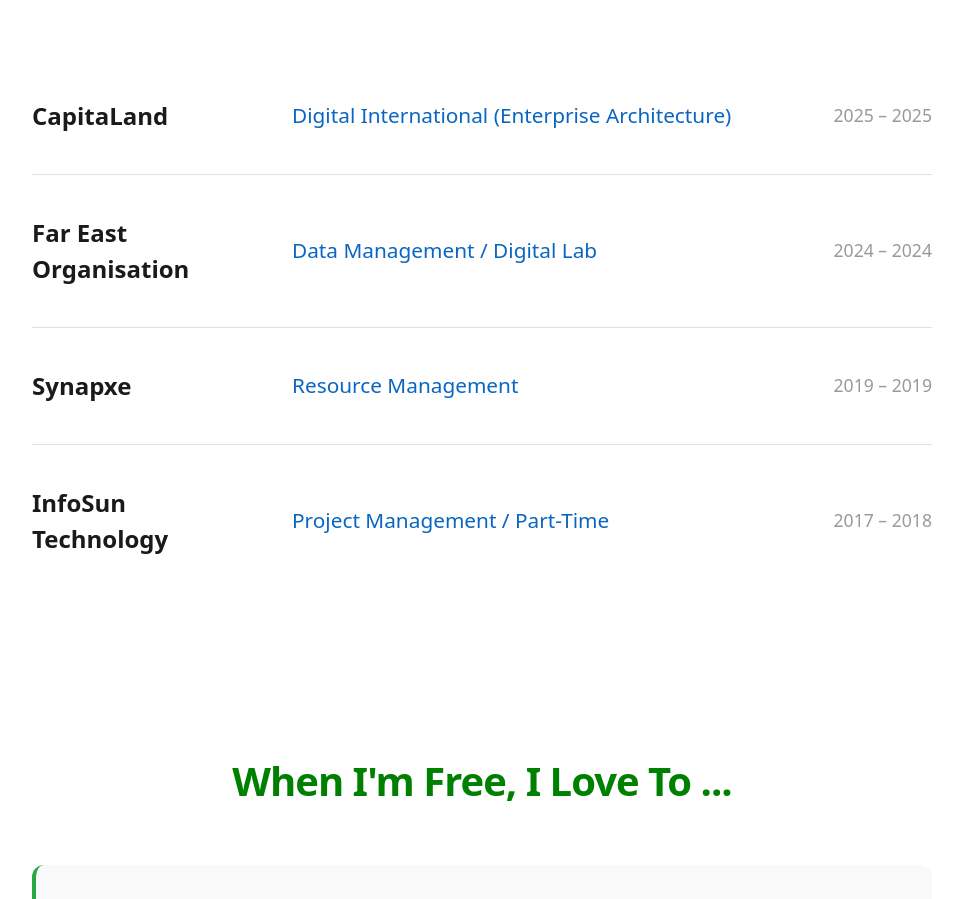
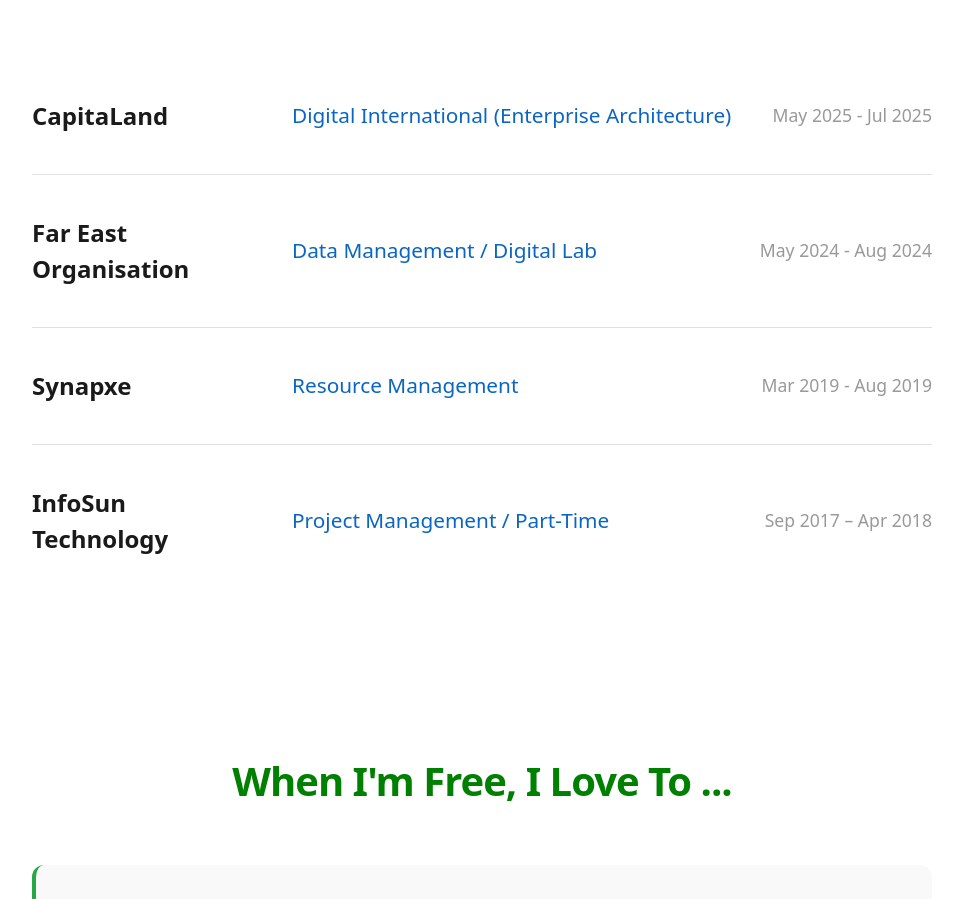
Before and after one commit to TeckYew/TeckYew.github.io, a Vue app: page /about in a window 1280 px wide. Shown: the part 1320-2219 px from the top of the page, without its empty margins (158-1121 px from the left). Built offline with nearby package versions, Linux system fonts and the light colour scheme; no server answers; the database is empty; what vue-sweetalert2 would draw is missing.

Commit message:
Update internship experience dates

```diff
--- a/src/views/AboutMeView.vue
+++ b/src/views/AboutMeView.vue
@@ -31,7 +31,7 @@
             <div class="company-name">CapitaLand</div>
             <div class="work-experience-details">
               <a href="https://www.linkedin.com/in/teck-yew/overlay/Position/2648294905/treasury/?profileId=ACoAABPCGQ8BLzk9s9gW5mp8UMP3vihOYV2qCt4" target="_blank" rel="noopener noreferrer" class="job-title">Digital International (Enterprise Architecture)</a>
-              <span class="job-duration">2025 – 2025</span>
+              <span class="job-duration">May 2025 - Jul 2025</span>
             </div>
           </div>
 
@@ -39,7 +39,7 @@
             <div class="company-name">Far East Organisation</div>
             <div class="work-experience-details">
               <a href="https://www.linkedin.com/in/teck-yew/overlay/Position/2393848210/treasury/?profileId=ACoAABPCGQ8BLzk9s9gW5mp8UMP3vihOYV2qCt4" target="_blank" rel="noopener noreferrer" class="job-title">Data Management / Digital Lab</a>
-              <span class="job-duration">2024 – 2024</span>
+              <span class="job-duration">May 2024 - Aug 2024</span>
             </div>
           </div>
 
@@ -47,7 +47,7 @@
             <div class="company-name">Synapxe</div>
             <div class="work-experience-details">
               <a href="https://www.linkedin.com/in/teck-yew/overlay/Position/1432757735/treasury/?profileId=ACoAABPCGQ8BLzk9s9gW5mp8UMP3vihOYV2qCt4" target="_blank" rel="noopener noreferrer" class="job-title">Resource Management</a>
-              <span class="job-duration">2019 – 2019</span>
+              <span class="job-duration">Mar 2019 - Aug 2019</span>
             </div>
           </div>
 
@@ -55,7 +55,7 @@
             <div class="company-name">InfoSun Technology</div>
             <div class="work-experience-details">
               <a href="https://www.linkedin.com/in/teck-yew/overlay/Position/1623326713/treasury/?profileId=ACoAABPCGQ8BLzk9s9gW5mp8UMP3vihOYV2qCt4" target="_blank" rel="noopener noreferrer" class="job-title">Project Management / Part-Time</a>
-              <span class="job-duration">2017 – 2018</span>
+              <span class="job-duration">Sep 2017 – Apr 2018</span>
             </div>
           </div>
         </div>
```
